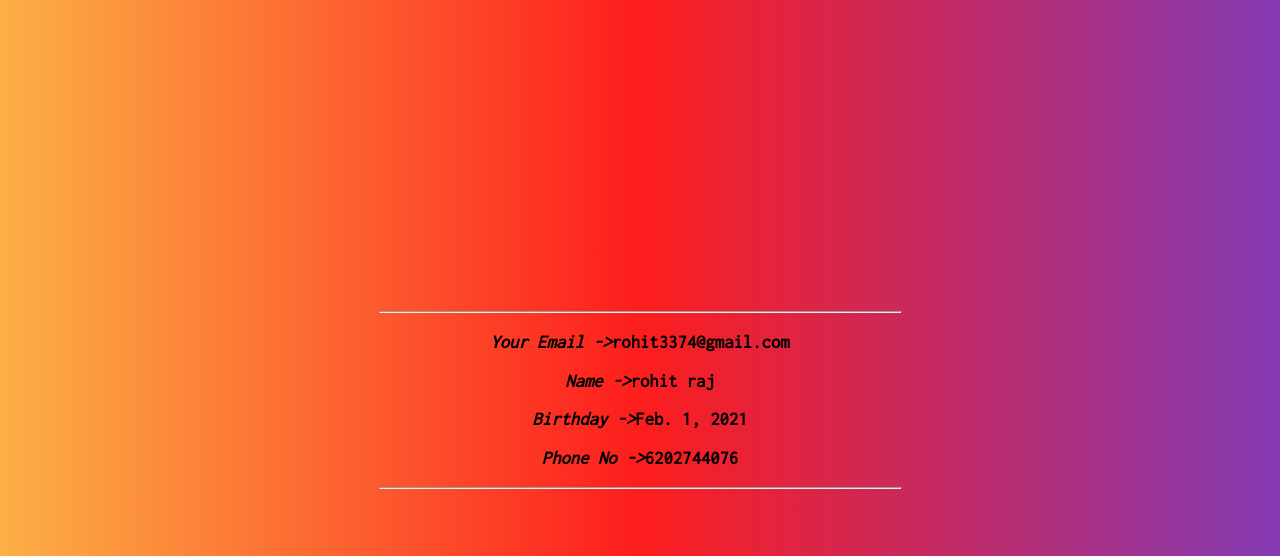
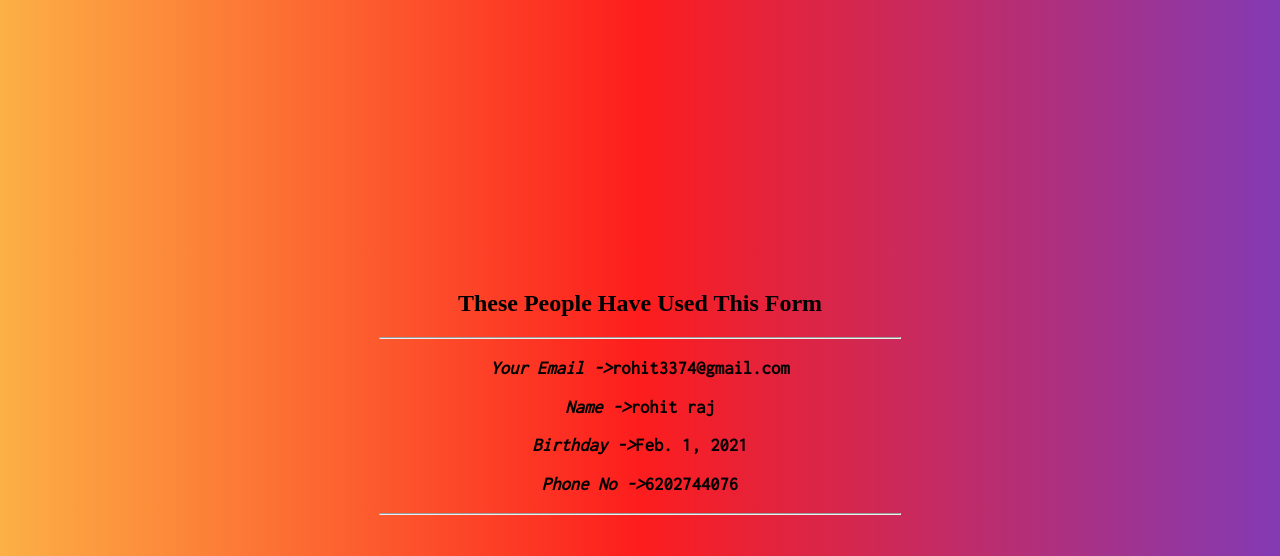
Before and after one commit to r0hitraj/stackfusion-challange, a Django app: page /details/ in a window 1280 px wide. Shown: the top 556 px of the page. Run offline with Django 3.2, Linux system fonts and the light colour scheme; data comes from the database, SQL or seed files in the repository.

Commit message:
Update details.html

```diff
--- a/stackfusion/templates/details.html
+++ b/stackfusion/templates/details.html
@@ -3,6 +3,7 @@
 
 <div id="centered">
 
+    <h2><b>These People Have Used This Form</b></h2>
     {% for da in data %}
         <hr>
         <h3 class="font horcent"><i>Your Email -></i>{{ da.email }}</h3>
```
